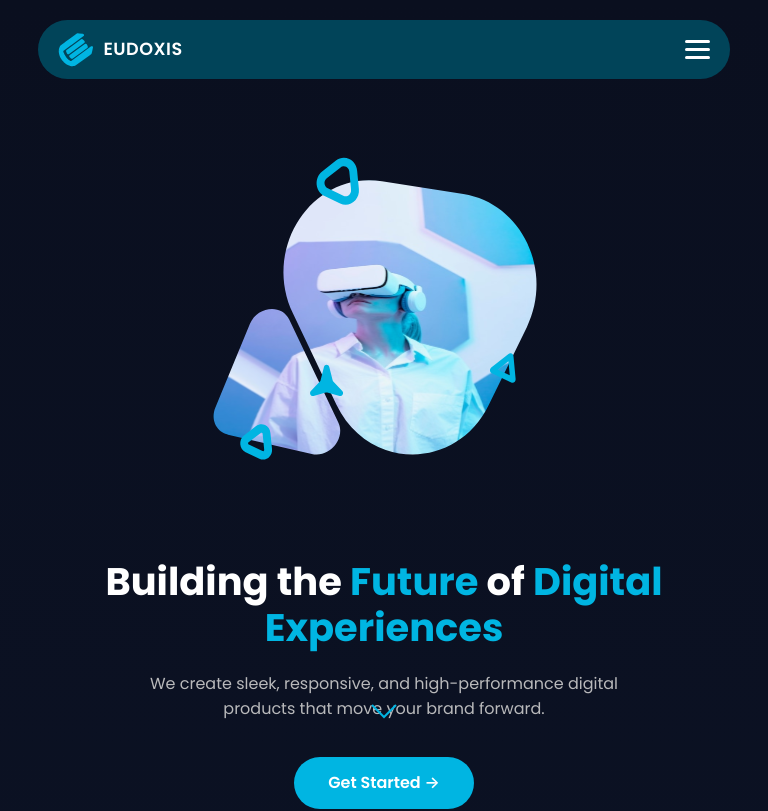
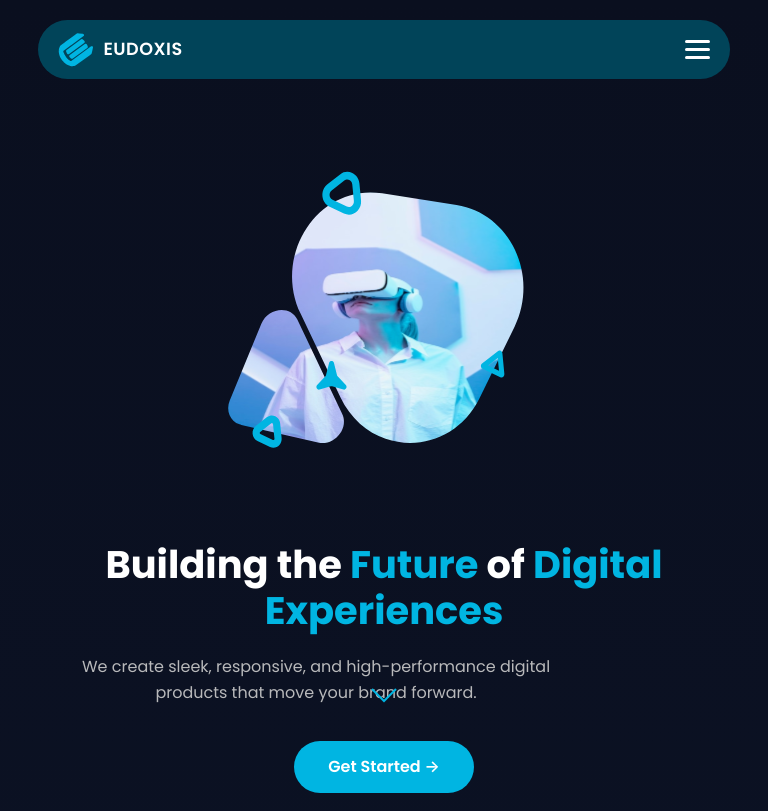
Before and after one commit to olumideemmanuel177-prog/Test-Project, a React (Vite) app: page / in a window 768 px wide. Shown: the top 811 px of the page. Built offline with nearby package versions, Linux system fonts and the light colour scheme.

Commit message:
ghfgtdtyhhdtgdxdtgvxsffbhnvjgtikhyikgvfhbcb

```diff
--- a/src/components/Hero.css
+++ b/src/components/Hero.css
@@ -11,25 +11,25 @@
   overflow: visible;
 }
 
-/* Container */
+/* === Main container === */
 .hero-container {
   width: 100%;
   max-width: 1200px;
   margin: 0 auto;
   display: flex;
   align-items: center;
-  justify-content: center; /* ✅ Always center horizontally */
+  justify-content: space-between; /* ✅ desktop = left & right */
   gap: 60px;
   flex-wrap: wrap;
-  text-align: center; /* ✅ Center text when layout adjusts */
 }
 
-/* Text side */
+/* === Text side === */
 .hero-text {
   flex: 1;
   min-width: 300px;
   max-width: 550px;
   animation: fadeSlideIn 0.8s ease-out forwards;
+  text-align: left; /* ✅ desktop text left */
 }
 
 .hero-title {
@@ -50,7 +50,6 @@
   max-width: 500px;
   line-height: 1.6;
   margin-bottom: 35px;
-  margin-inline: auto; /* ✅ centers text block */
 }
 
 .hero-btn {
@@ -71,7 +70,7 @@
   transform: translateY(-3px);
 }
 
-/* Image side */
+/* === Image side === */
 .hero-image {
   flex: 1;
   display: flex;
@@ -85,7 +84,7 @@
   animation: fadeInImage 1s ease-out forwards;
 }
 
-/* Animations */
+/* === Animations === */
 @keyframes fadeSlideIn {
   from { opacity: 0; transform: translateY(40px); }
   to { opacity: 1; transform: translateY(0); }
@@ -96,11 +95,11 @@
   to { opacity: 1; transform: scale(1); }
 }
 
-/* Scroll Indicator */
+/* === Scroll Indicator === */
 .scroll-indicator {
   position: absolute;
   left: 50%;
-  bottom: calc(20vh + env(safe-area-inset-bottom, 0px));
+  bottom: calc(22vh + env(safe-area-inset-bottom, 0px));
   transform: translateX(-50%);
   display: flex;
   flex-direction: column;
@@ -122,6 +121,7 @@
   opacity: 0.8;
 }
 
+/* Arrow animation */
 .arrow {
   width: 18px;
   height: 18px;
@@ -131,7 +131,6 @@
   animation: bounce 1.5s infinite ease-in-out;
 }
 
-/* Bounce animation */
 @keyframes bounce {
   0%, 20%, 50%, 80%, 100% { transform: translateY(0) rotate(-45deg); }
   40% { transform: translateY(6px) rotate(-45deg); }
@@ -143,40 +142,28 @@
   to { opacity: 0.9; transform: translateY(0) translateX(-50%); }
 }
 
-/* === Fix for desktop view on phone or tablet === */
-@media (max-width: 1200px) and (min-width: 768px) {
-  .hero-container {
-    justify-content: center;
-    align-items: center;
-    flex-direction: column; /* ✅ stack neatly */
-    text-align: center;
-    gap: 40px;
-  }
-
-  .hero-text,
-  .hero-image {
-    flex: none;
-    max-width: 100%;
-  }
-
-  .hero-img {
-    width: 350px;
-  }
-}
-
-/* === Responsive === */
+/* === Regular tablet/mobile layout === */
 @media (max-width: 992px) {
   .hero-container {
     flex-direction: column-reverse;
     text-align: center;
+    justify-content: center;
+    align-items: center;
     gap: 40px;
     padding-top: 50px;
   }
 
-  .hero-text { max-width: 100%; }
-  .hero-btn { margin: 0 auto; }
+  .hero-text {
+    max-width: 100%;
+    text-align: center;
+  }
+
+  .hero-btn {
+    margin: 0 auto;
+  }
 }
 
+/* === Small mobile view === */
 @media (max-width: 600px) {
   .hero {
     align-items: flex-start;
@@ -211,3 +198,18 @@
     height: 14px;
   }
 }
+
+/* === Special fix: when user switches phone to "desktop site" === */
+@media (max-width: 1024px) and (orientation: landscape) {
+  .hero-container {
+    justify-content: center !important;
+    align-items: center !important;
+    flex-direction: column-reverse !important;
+    text-align: center !important;
+    gap: 40px !important;
+  }
+
+  .hero-text {
+    text-align: center !important;
+  }
+}
```
